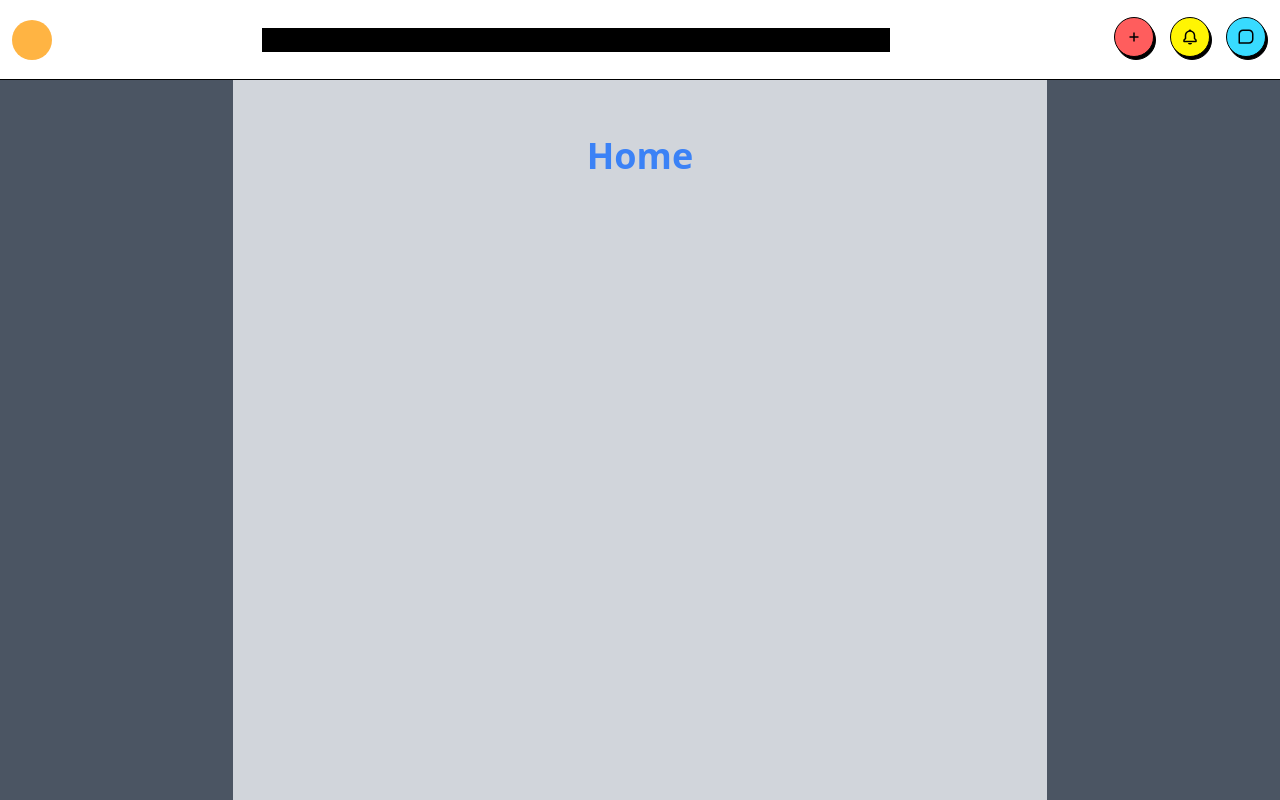
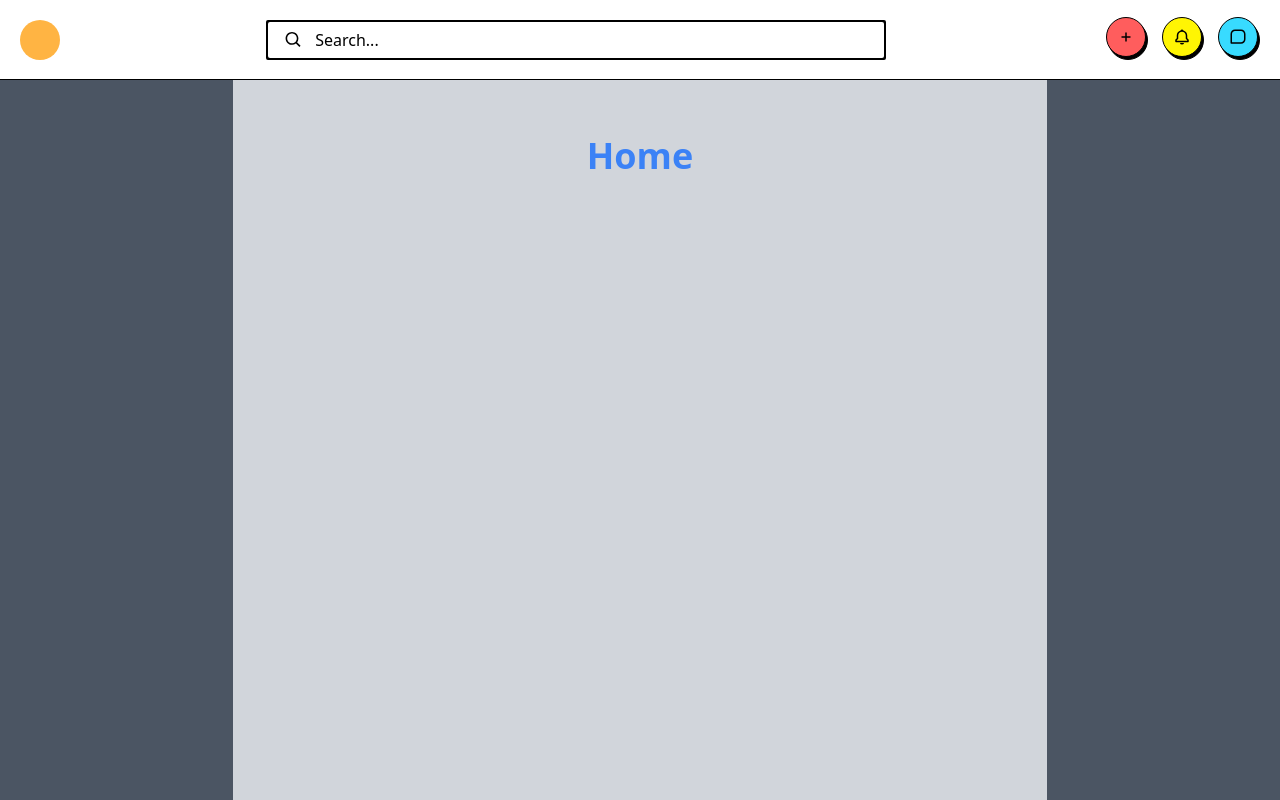
Before and after one commit to Anurag-Kochar-1/CommComm-Community-Platform, a Next.js app: page / in a window 1280 px wide. Built offline with nearby package versions, Linux system fonts and the light colour scheme.

Commit message:
searchBar-added

```diff
--- a/components/globalComponents/Header/Header.tsx
+++ b/components/globalComponents/Header/Header.tsx
@@ -12,7 +12,7 @@ const Header = () => {
   const isUser = true
 
   return (
-    <div className='fixed top-0 w-full h-[10vh] bg-white border-b border-b-black py-4 px-3 flex justify-between items-center'>
+    <div className='fixed top-0 w-full h-[10vh] bg-white border-b border-b-black py-4 px-3 md:px-5 flex justify-between items-center'>
 
       {/*  DEMO LOGO  */}
       <div className='w-10 h-10 rounded-full bg-BrutalOrange1' />
--- a/components/globalComponents/Header/components/SearchBar/SearchBar.tsx
+++ b/components/globalComponents/Header/components/SearchBar/SearchBar.tsx
@@ -1,11 +1,26 @@
 import React from 'react'
+import {BiSearch} from "react-icons/bi"
 
 const SearchBar = () => {
-  return (
-    <div className='hidden md:inline-flex w-[50%] bg-black justify-center items-center'>
-      SearchBar
-    </div>
-  )
+    return (
+        <div className='hidden md:inline-flex w-[50%] h-[5vh] bg-black justify-center items-center border-2 border-black rounded-sm'>
+
+            <div className='w-full h-full bg-white rounded-sm flex justify-between items-center px-4'>
+                <BiSearch className='text-xl text-black mr-1'/>
+                <input
+                    type="text"
+                    placeholder='Search...'
+                    className='w-full h-full bg-white outline-none focus:ring-0 px-2 py-1 placeholder:text-BrutalBlack1 text-BrutalBlack1'
+                />
+
+                {/* <button type='button' title='searchIcon' className='relative w-7 h-7 border-black bg-black border rounded-md flex justify-center items-center pr-5'>
+                    <span className='w-7 h-7 rounded-md bg-BrutalPurple1 flex justify-center items-center absolute right-[1px] bottom-[1.5px] border border-black active:bottom-0 active:right-0 hover:bottom-0 hover:right-0'>
+                        <BiSearch className='text-lg text-black' />
+                    </span>
+                </button> */}
+            </div>
+        </div>
+    )
 }
 
 export default SearchBar
```
